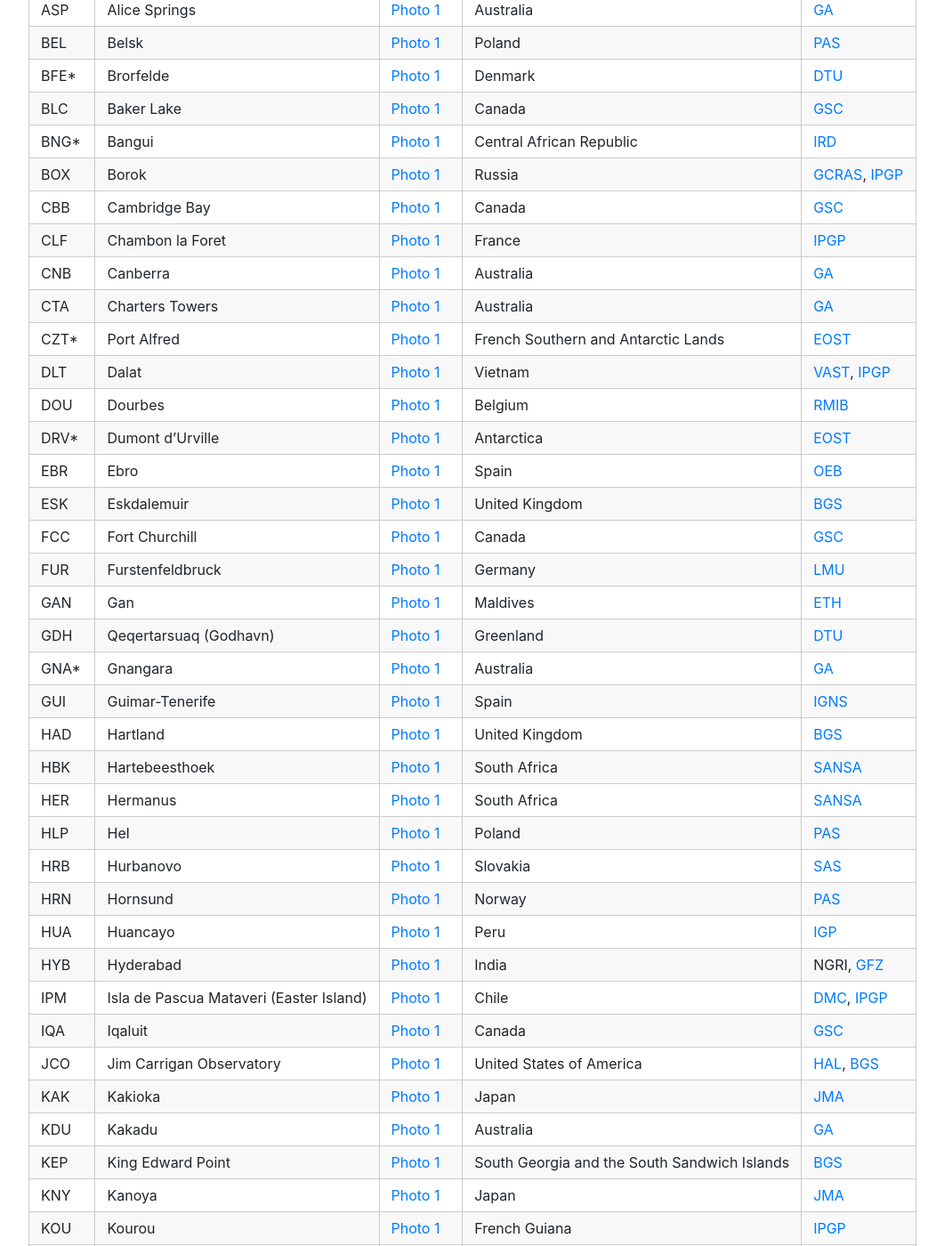
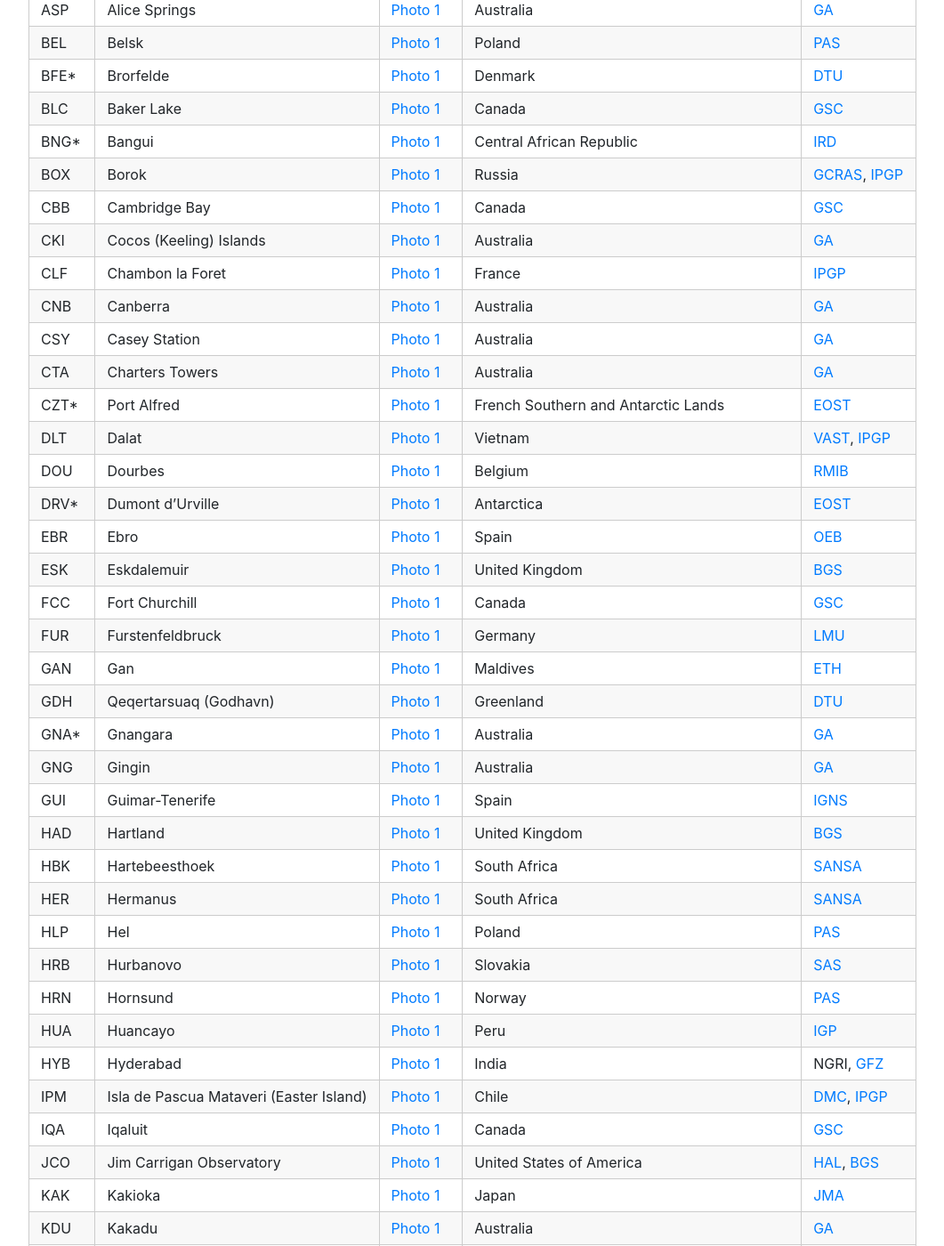
Before and after one commit to INTERMAGNET/intermagnet.github.io, a Jekyll site: the page built from photos.md, in a window 1280 px wide and 1400 px high, scrolled down 560 px. Shown: the whole window at 89% size, without its empty margins (53-1114 px from the left). Built offline with Jekyll 4.4.1, drawn with Linux system fonts in a browser that asks for light colours.

Commit message:
Updating photos for Australian observatories - low resolution

```diff
--- a/photos.md
+++ b/photos.md
@@ -19,8 +19,10 @@ title: Participating Observatories (Photographs)
 | BNG* | Bangui | [Photo 1](/images/photos/bng.jpg) | Central African Republic | [IRD](http://www.ird.fr/ "Institut de Recherche pour le Développment") |
 | BOX | Borok | [Photo 1](/images/photos/box.jpg) | Russia | [GCRAS](http://www.gcras.ru/ "Geophysical Center of the Russian Academy of Sciences"), [IPGP](http://www.ipgp.fr "Institut de Physique du Globe de Paris") |
 | CBB | Cambridge Bay | [Photo 1](/images/photos/cbb.jpg) | Canada | [GSC](http://www.geomag.nrcan.gc.ca/index-eng.php "Geological Survey of Canada") |
+| CKI | Cocos (Keeling) Islands | [Photo 1](/images/photos/cki.jpg) | Australia | [GA](http://www.ga.gov.au/earth-monitoring/geomagnetism.html "Geoscience Australia") |
 | CLF | Chambon la Foret | [Photo 1](/images/photos/clf.jpg) | France | [IPGP](http://www.ipgp.fr "Institut de Physique du Globe de Paris") |
 | CNB | Canberra | [Photo 1](/images/photos/cnb.jpg) | Australia | [GA](http://www.ga.gov.au/earth-monitoring/geomagnetism.html "Geoscience Australia") |
+| CSY | Casey Station | [Photo 1](/images/photos/csy.jpg) | Australia | [GA](http://www.ga.gov.au/earth-monitoring/geomagnetism.html "Geoscience Australia") |
 | CTA | Charters Towers | [Photo 1](/images/photos/cta.jpg) | Australia | [GA](http://www.ga.gov.au/earth-monitoring/geomagnetism.html "Geoscience Australia") |
 | CZT* | Port Alfred | [Photo 1](/images/photos/czt.jpg) | French Southern and Antarctic Lands | [EOST](http://eost.unistra.fr/ "Ecole et Observatoire des Sciences de la Terre") |
 | DLT | Dalat | [Photo 1](/images/photos/dlt.jpg) | Vietnam | [VAST](http://www.vast.ac.vn "Institute of Geophysics of the Vietnamese Academy of Science and Technology"), [IPGP](http://www.ipgp.fr "Institut de Physique du Globe de Paris") |
@@ -33,6 +35,7 @@ title: Participating Observatories (Photographs)
 | GAN | Gan | [Photo 1](/images/photos/gan.jpg) | Maldives | [ETH](http://www.geophysics.ethz.ch/ "ETH Zürich, Institut für Geophysik") |
 | GDH | Qeqertarsuaq (Godhavn) | [Photo 1](/images/photos/gdh.jpg) | Greenland | [DTU](http://www.space.dtu.dk/English/Research/Scientific_data_and_models/Magnetic_Ground_Stations.aspx "DTU Space, National Space Institute, Technical University of Denmark") |
 | GNA* | Gnangara | [Photo 1](/images/photos/gna.jpg) | Australia | [GA](http://www.ga.gov.au/earth-monitoring/geomagnetism.html "Geoscience Australia") |
+| GNG | Gingin | [Photo 1](/images/photos/gng.jpg) | Australia | [GA](http://www.ga.gov.au/earth-monitoring/geomagnetism.html "Geoscience Australia") |
 | GUI | Guimar-Tenerife | [Photo 1](/images/photos/gui.jpg) | Spain | [IGNS](http://www.ign.es/ "Instituto Geografico Nacional") |
 | HAD | Hartland | [Photo 1](/images/photos/had.jpg) | United Kingdom | [BGS](http://www.geomag.bgs.ac.uk/ "British Geological Survey") |
 | HBK | Hartebeesthoek | [Photo 1](/images/photos/hbk.jpg) | South Africa | [SANSA](http://www.sansa.org.za/ "South African National Space Agency") |
```
Also changed, not shown: images/photos/cki.jpg (added), images/photos/cnb.jpg, images/photos/csy.jpg (added), images/photos/cta.jpg, images/photos/gng.jpg (added), images/photos/lrm.jpg, images/photos/mcq.jpg.
